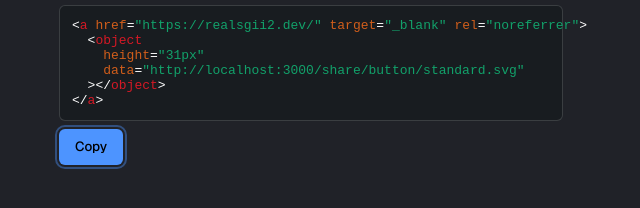
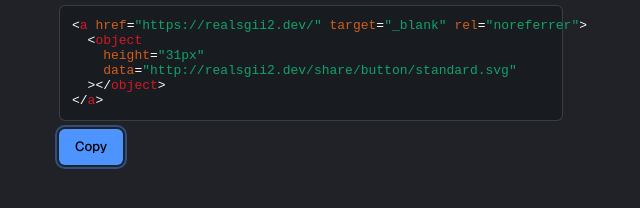
Before and after one commit to RealSGII2/share.realsgii2.dev, a plain HTML site: page index.htm in a window 1280 px wide. Both pictures are taken after a click on the button "Copy". Shown: the part 418-626 px from the top of the page, 329-969 px from the left. Drawn offline with nearby package versions, Linux system fonts and the light colour scheme.

Commit message:
Update index.htm

```diff
--- a/index.htm
+++ b/index.htm
@@ -183,7 +183,7 @@
             <pre>&lt;<span class="element">a</span> <span class="key">href</span>=<span class="value">"https://realsgii2.dev/"</span> <span class="key">target</span>=<span class="value">"_blank"</span> <span class="key">rel</span>=<span class="value">"noreferrer"</span>>
   &lt;<span class="element">object</span>
     <span class="key">height</span>=<span class="value">"31px"</span>
-    <span class="key">data</span>=<span class="value">"http://localhost:3000/share/button/<span id="urlId">standard</span>.svg"</span>
+    <span class="key">data</span>=<span class="value">"http://realsgii2.dev/share/button/<span id="urlId">standard</span>.svg"</span>
   >&lt;/<span class="element">object</span>>
 &lt;/<span class="element">a</span>></pre>
         </code>
@@ -221,7 +221,7 @@
                     `<a href="https://realsgii2.dev/" target="_blank" rel="noreferrer">
   <object
     height="31px"
-    data="http://localhost:3000/share/button/${value}.svg"
+    data="http://realsgii2.dev/share/button/${value}.svg"
   ></object>
 </a>`.trim(),
                 );
```
